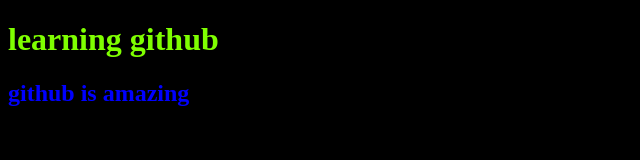
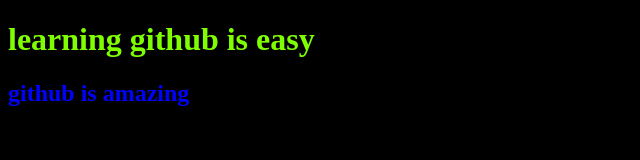
Before and after one commit to nanobit2019/background-generator, a plain HTML site: page index.html in a window 1280 px wide. Shown: the whole page, without its empty margins (0-640 px from the left). Drawn offline with Linux system fonts and the light colour scheme.

Commit message:
learning github is easy

```diff
--- a/index.html
+++ b/index.html
@@ -8,7 +8,7 @@
     <link rel="stylesheet" href="style.css" />
   </head>
   <body>
-    <h1>learning github</h1>
+    <h1>learning github is easy</h1>
     <h2>github is amazing</h2>
     <h3>keep going, we can do it!!!</h3>
     <script src="realCode.js"></script>
```
